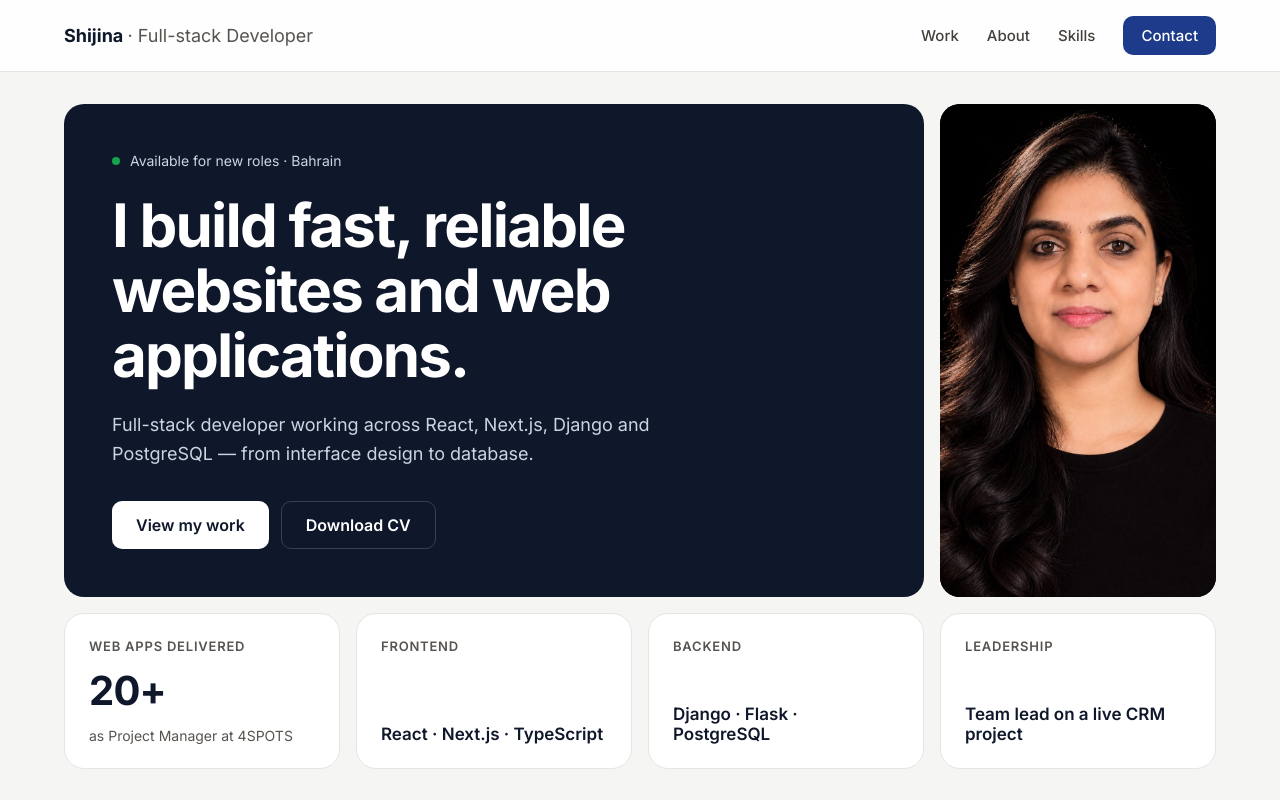
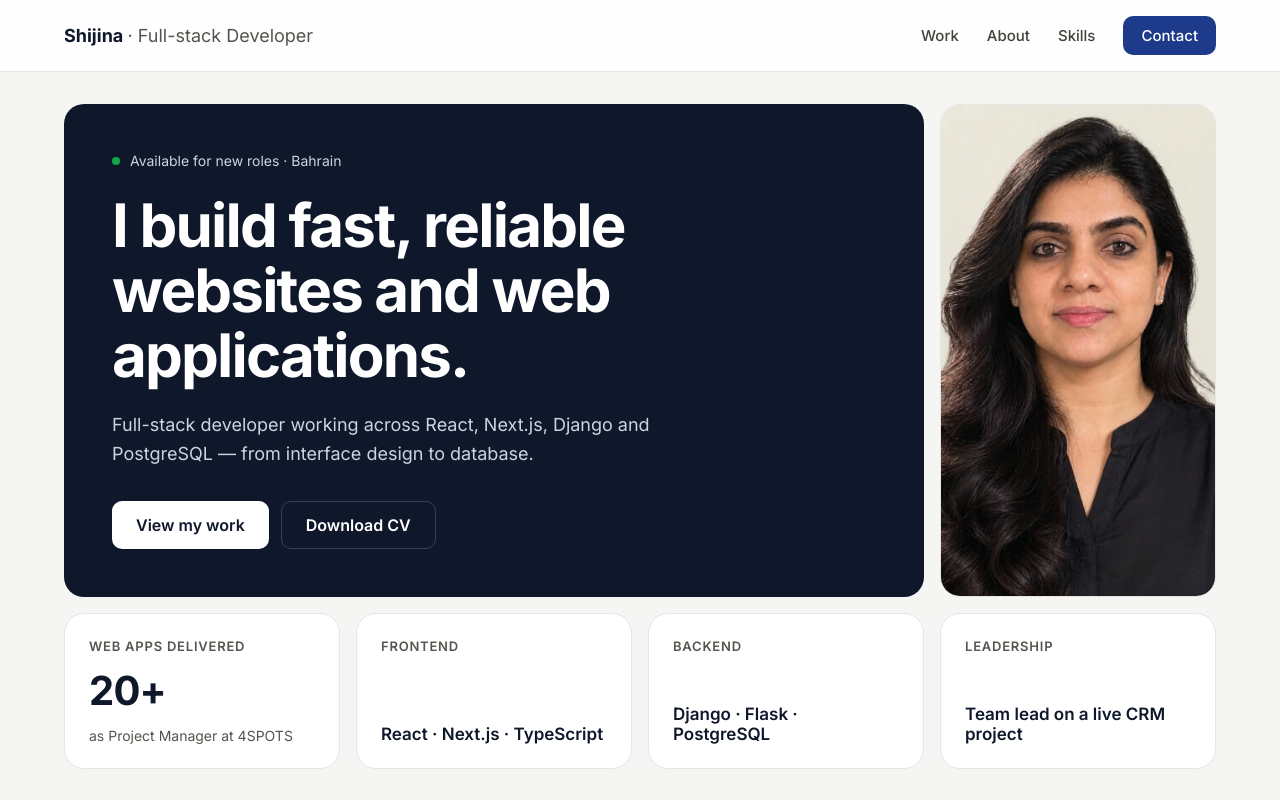
Before and after one commit to shijinanithin/portfolio, a Next.js app: page / in a window 1280 px wide. Shown: the top 800 px of the page. Built offline with nearby package versions, Linux system fonts and the light colour scheme.

Commit message:
Update profile photo

```diff
--- a/app/components/Hero.module.css
+++ b/app/components/Hero.module.css
@@ -82,7 +82,8 @@
     min-height: 320px;
     border-radius: 20px;
     overflow: hidden;
-    background: #000;
+    background: var(--card);
+    border: 1px solid var(--border);
 }
 
 .photoImg {
--- a/app/components/Hero.tsx
+++ b/app/components/Hero.tsx
@@ -39,7 +39,7 @@ export default function Hero() {
       </div>
       <div className={styles.photo}>
         <Image
-          src="/shijina.jpeg"
+          src="/shijina.webp"
           alt="Portrait of Shijina Nithin"
           fill
           priority
```
Also changed, not shown: public/shijina.jpeg (deleted), public/shijina.webp (added).
